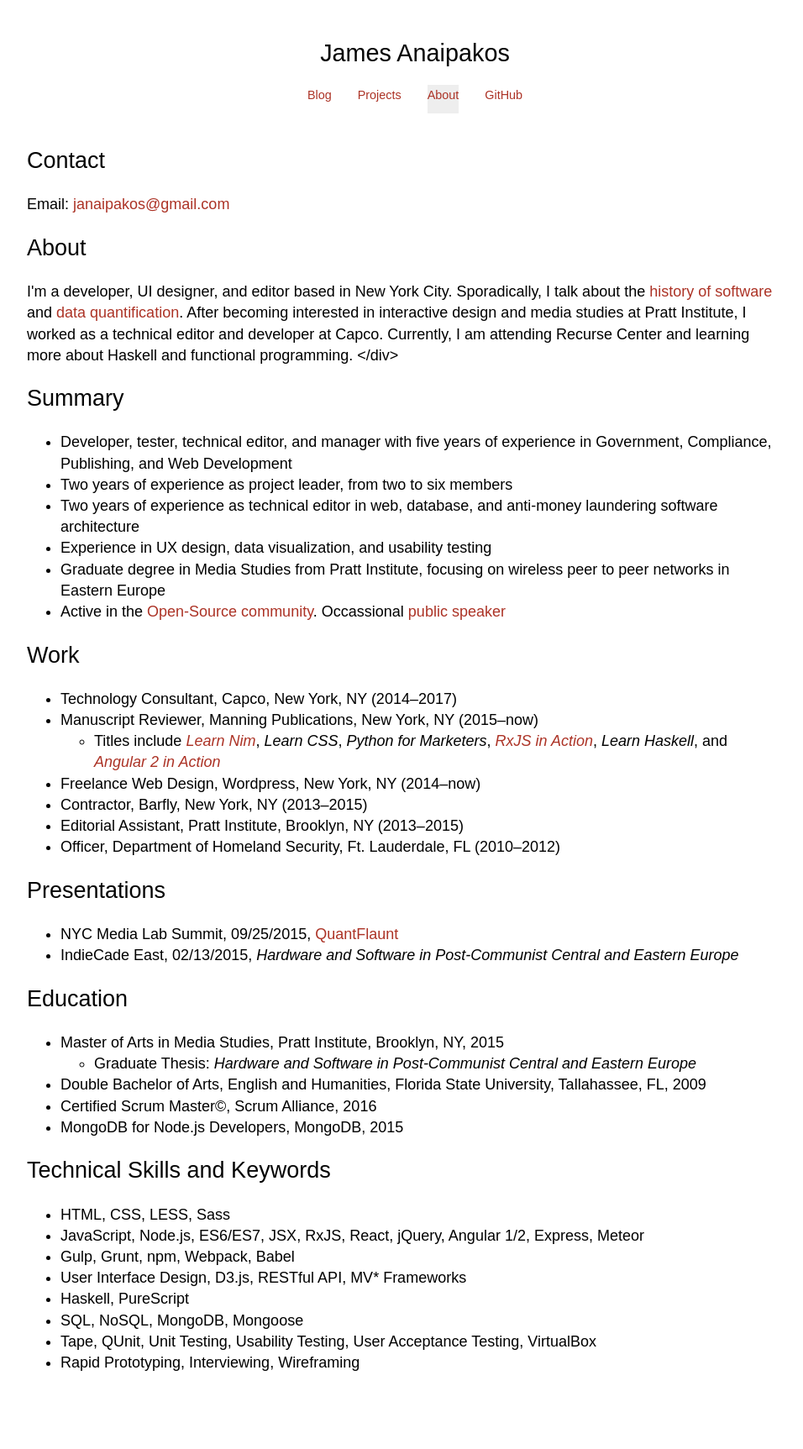
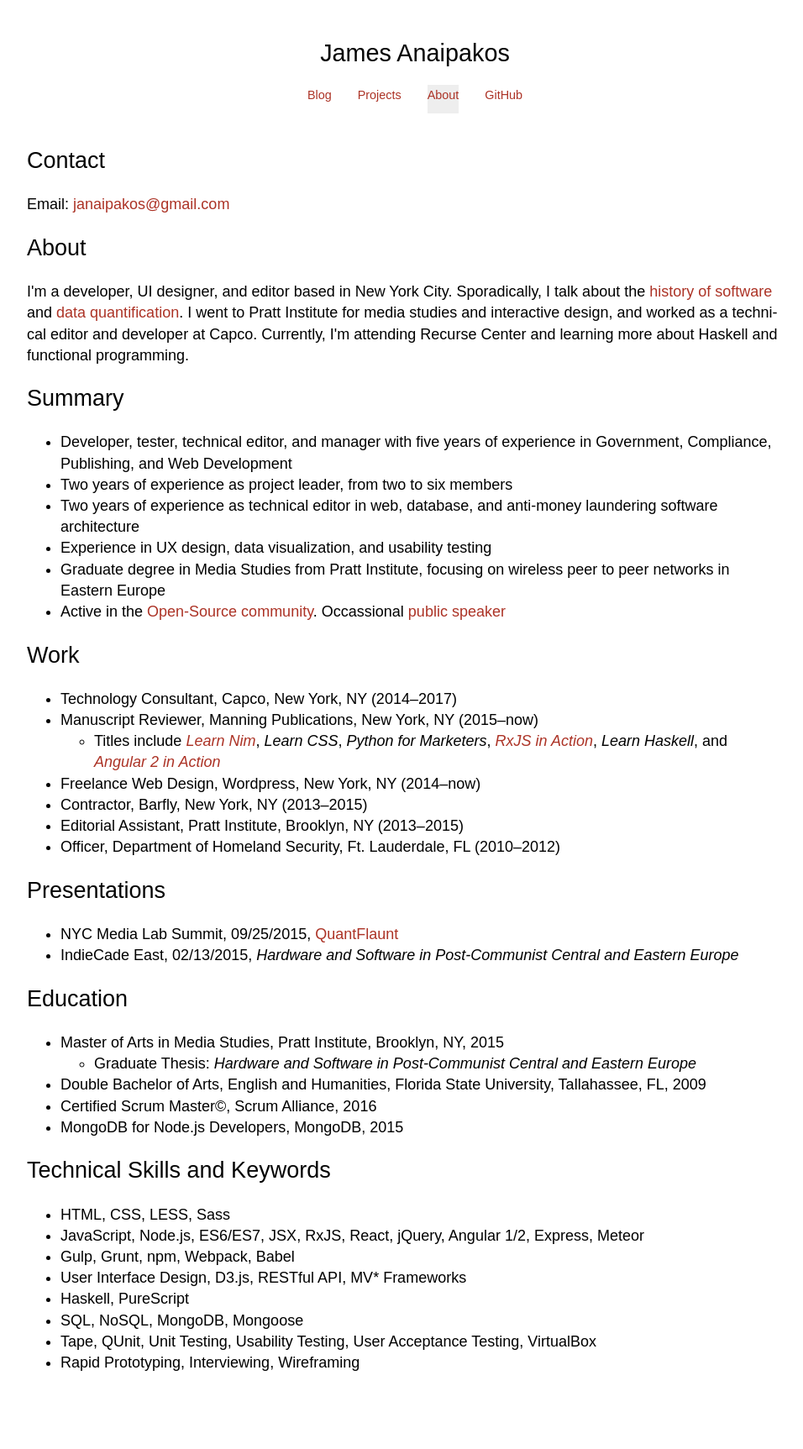
Before and after one commit to janaipakos/janaipakos.github.io, a Jekyll site: the page built from about.md, in a window 1280 px wide. Shown: the whole page at 84% size, without its empty margins (146-1102 px from the left). Built offline with Jekyll 4.4.1, drawn with Linux system fonts in a browser that asks for light colours.

Commit message:
Updatr About.me

```diff
--- a/about.md
+++ b/about.md
@@ -12,8 +12,7 @@ active: about
        <p>Email: <a href="mailto:janaipakos@gmail.com" class="link" title="Open email window">janaipakos@gmail.com</a><p>
 <div>
 <h1>About</h1>
-                    <p>I'm a developer, UI designer, and editor based in New York City. Sporadically, I talk about the <a class="link" href="http://sched.co/2AhK">history of software</a> and <a class="link" href="https://medium.com/@justinhendrix/previewing-nyc-media-lab-s-annual-summit-demo-session-ce5169df964e#.ds4ygjp8o">data quantification</a>. After becoming interested in interactive design and media studies at Pratt Institute, I worked as a technical editor and developer at Capco. Currently, I am attending Recurse Center and learning more about Haskell and functional programming.
-                    </div>
+                    <p>I'm a developer, UI designer, and editor based in New York City. Sporadically, I talk about the <a class="link" href="http://sched.co/2AhK">history of software</a> and <a class="link" href="https://medium.com/@justinhendrix/previewing-nyc-media-lab-s-annual-summit-demo-session-ce5169df964e#.ds4ygjp8o">data quantification</a>. I went to Pratt Institute for media studies and interactive design, and worked as a technical editor and developer at Capco. Currently, I'm attending Recurse Center and learning more about Haskell and functional programming.
                     <div>
 
     <h1>Summary</h1>
```
